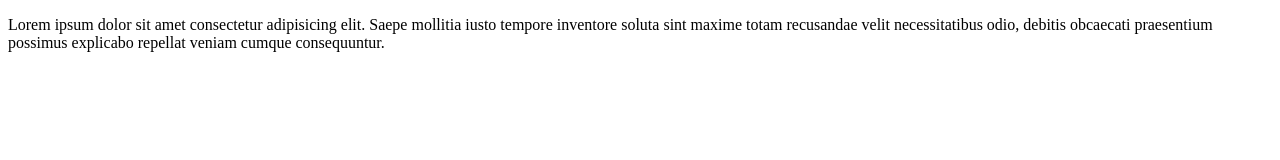
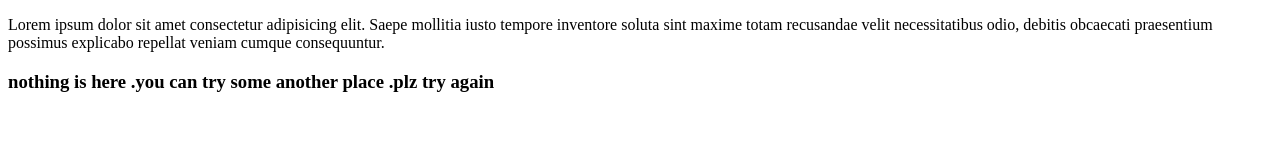
Before and after one commit to S-MD-JAHED/third-mofule-repo, a plain HTML site: page index.html in a window 1280 px wide. Drawn offline with Linux system fonts and the light colour scheme.

Commit message:
third-repo

```diff
--- a/index.html
+++ b/index.html
@@ -8,5 +8,6 @@
 </head>
 <body>
     <p>Lorem ipsum dolor sit amet consectetur adipisicing elit. Saepe mollitia iusto tempore inventore soluta sint maxime totam recusandae velit necessitatibus odio, debitis obcaecati praesentium possimus explicabo repellat veniam cumque consequuntur.</p>
+    <h3>nothing is here .you can try some another place .plz try again </h3>
 </body>
 </html>
```
